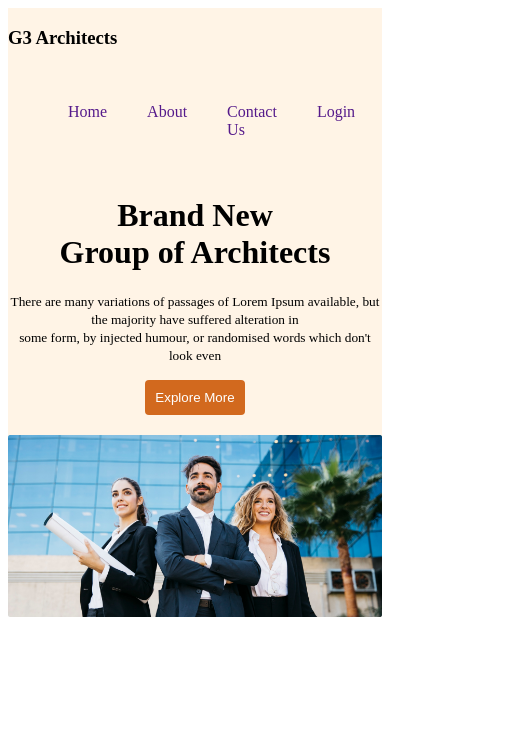
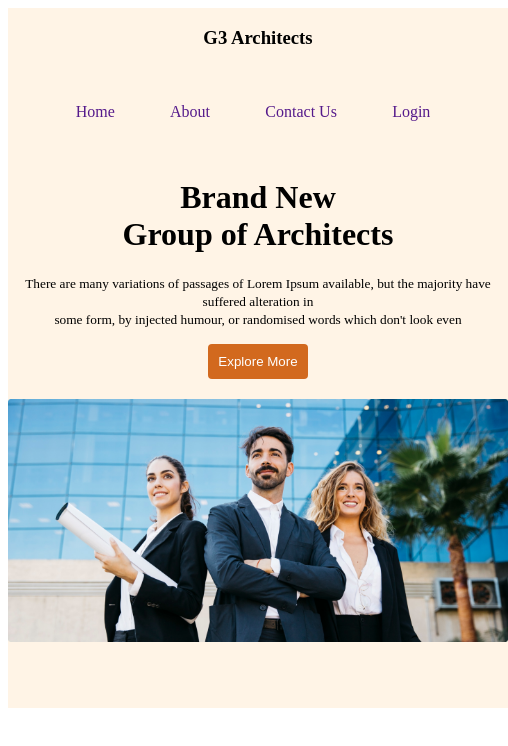
Before and after one commit to FaizaBinteAmir/g3-repo, a plain HTML site: page index.html in a window 390 px wide. Shown: the whole page, 508 px wide, since content can reach past the window. Drawn offline with Linux system fonts and the light colour scheme.

Commit message:
my thried commit

```diff
--- a/index.html
+++ b/index.html
@@ -9,7 +9,7 @@
 <body>
     <header>
         <nav>
-            <h3>G3 Architects</h3>
+            <h3 class="hed">G3 Architects</h3>
            <ul>
             <li><a href="">Home</a> </li>
                 <li><a href="">About</a></li>
@@ -29,5 +29,19 @@
 
         </div>
     </header>
+    <section>
+    <main>
+        <div class="main-title">
+            <!-- <div main-img> -->
+                <!-- <img src="images/team1.png" alt=""> -->
+                <!-- <img src="images/team2.png" alt=""> -->
+                <!-- <img src="images/team3.png" alt=""> -->
+                <!-- <img src="images/team4.png"alt=""> -->
+
+            </div>
+
+        </div>
+    </main>
+    </section>
 </body>
 </html>
--- a/style.css
+++ b/style.css
@@ -1,3 +1,4 @@
+
 nav{
     display: flex;
     justify-content: space-between;
@@ -18,7 +19,7 @@ nav li a{
 header{
     background: rgba(255, 144, 14, 0.10);
     width: 100%;
-    height: 560px;
+    height: 600px;
 }
 .text{
     text-align: center;
@@ -32,13 +33,23 @@ header{
 }
 img{
     padding-top: 20px;
-    width: 500px;
+    width: 100px
 }
 .text img{
-    width: 100%;
+    width: 500px;
 }
 @media screen and (max-width:576px){
     nav{
         flex-direction: column;
     }
+    img{
+        width:100% ;
+    }
+    header{
+        width: 500px;
+        height: 700px;
+    }
+    .hed{
+        text-align: center;
+    }
 }
```
